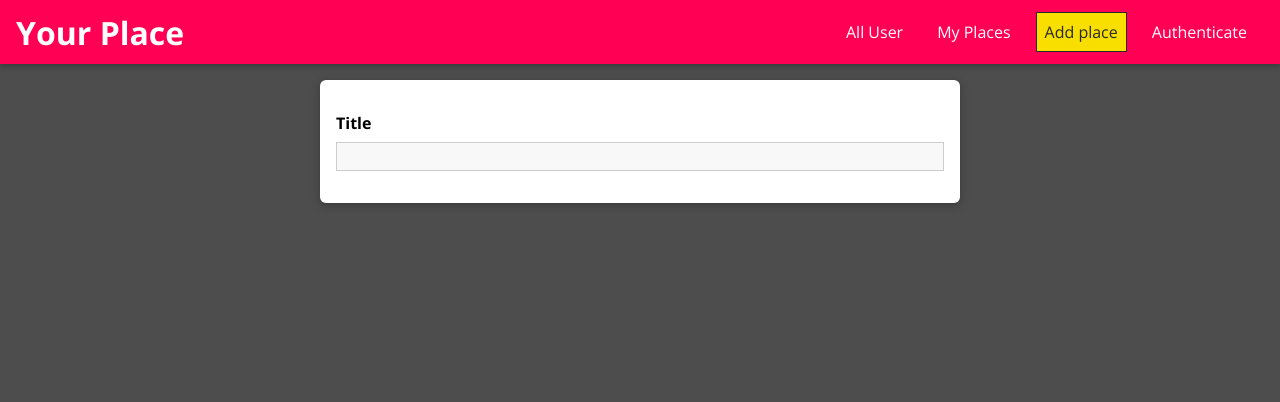
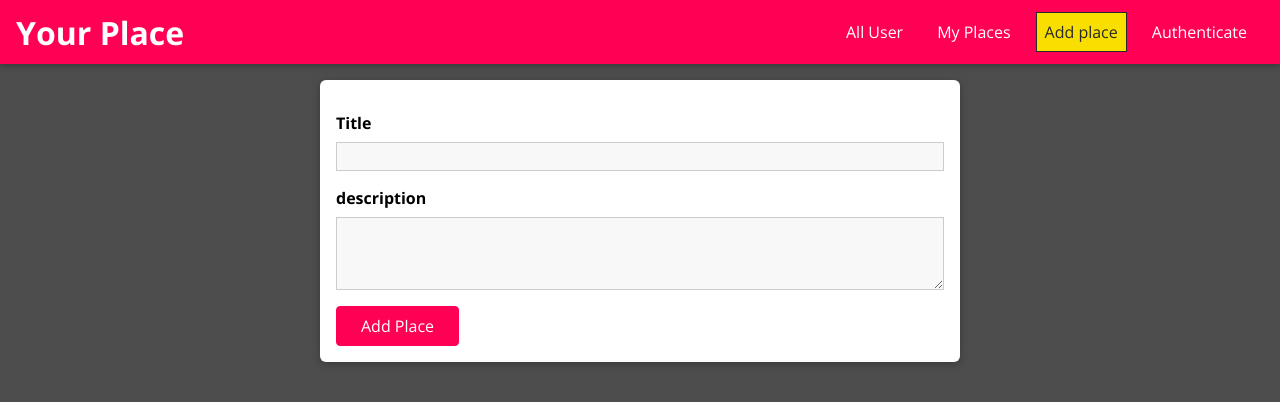
Before and after one commit to WebKBS/MERN, a React (Create React App) app in the folder project/: page /places/new in a window 1280 px wide. Shown: the top 402 px of the page. Built offline with nearby package versions, Linux system fonts and the light colour scheme.

Commit message:
유효성 상태관리하기

```diff
--- a/project/src/places/pages/NewPlace.js
+++ b/project/src/places/pages/NewPlace.js
@@ -1,12 +1,83 @@
-import Input from '../../shared/components/FormElements/Input';
-import './NewPlace.css';
+import Input from "../../shared/components/FormElements/Input";
+import "./NewPlace.css";
+import Button from "../../shared/components/FormElements/Button";
 
-import { VALIDATOR_REQUIRE } from '../../shared/util/validators';
+import {
+  VALIDATOR_MINLENGTH,
+  VALIDATOR_REQUIRE,
+} from "../../shared/util/validators";
+import { useCallback, useReducer } from "react";
+
+const formReducer = (state, action) => {
+  switch (action.type) {
+    case "INPUT_CHANGE":
+      let formIsValid = true;
+      for (const inputId in state.inputs) {
+        if (inputId === action.inputId) {
+          formIsValid = formIsValid && action.isValid;
+        } else {
+          formIsValid = formIsValid && state.inputs[inputId].isValid;
+        }
+      }
+      return {
+        ...state,
+        inputs: {
+          ...state.inputs,
+          [action.inputId]: { value: action.value, isValid: action.isValid },
+        },
+        isValid: formIsValid,
+      };
+    default:
+      return state;
+  }
+};
 
 const NewPlace = () => {
+  const [formState, dispatch] = useReducer(formReducer, {
+    inputs: {
+      title: {
+        value: "",
+        isValid: false,
+      },
+      description: {
+        value: "",
+        isValid: false,
+      },
+    },
+    isValid: false,
+  });
+
+  const inputHandler = useCallback((id, value, isValid) => {
+    dispatch({
+      type: "INPUT_CHANGE",
+      value: value,
+      isValid: isValid,
+      inputId: id,
+    });
+  }, []);
+
   return (
     <form className="place-form">
-      <Input element="input" type="text" label="Title" validators={[VALIDATOR_REQUIRE()]} errorText="에러가 났습니다!!" />
+      <Input
+        id="title"
+        element="input"
+        type="text"
+        label="Title"
+        validators={[VALIDATOR_REQUIRE()]}
+        errorText="에러가 났습니다!!"
+        onInput={inputHandler}
+      />
+      <Input
+        id="description"
+        element="textarea"
+        label="description"
+        validators={[VALIDATOR_MINLENGTH(5)]}
+        errorText="설명 5글자이상 해주세요"
+        onInput={inputHandler}
+      />
+      <Button type="submit" disabled={!formState.isValid}>
+        Add Place
+      </Button>
     </form>
   );
 };
--- a/project/src/shared/components/FormElements/Input.js
+++ b/project/src/shared/components/FormElements/Input.js
@@ -1,17 +1,17 @@
-import { useReducer } from 'react';
-import './Input.css';
+import { useReducer, useEffect } from "react";
+import "./Input.css";
 
-import { validate } from '../../util/validators';
+import { validate } from "../../util/validators";
 
 const inputReducer = (state, action) => {
   switch (action.type) {
-    case 'CHANGE':
+    case "CHANGE":
       return {
         ...state,
         value: action.val,
         isValid: validate(action.val, action.validators),
       };
-    case 'TOUCH':
+    case "TOUCH":
       return {
         ...state,
         isTouched: true,
@@ -23,22 +23,61 @@ const inputReducer = (state, action) => {
 };
 
 const Input = (props) => {
-  const [inputState, dispatch] = useReducer(inputReducer, { value: '', isValid: true, isTouched: false });
+  const [inputState, dispatch] = useReducer(inputReducer, {
+    value: "",
+    isValid: true,
+    isTouched: false,
+  });
+
+  const { id, onInput } = props;
+  const { value, isValid } = inputState;
+
+  console.log(id, onInput, value, isValid);
+
+  useEffect(() => {
+    onInput(id, value, isValid);
+  }, [id, value, isValid, onInput]);
 
   const changeHandler = (event) => {
-    dispatch({ type: 'CHANGE', val: event.target.value, validators: props.validators });
+    dispatch({
+      type: "CHANGE",
+      val: event.target.value,
+      validators: props.validators,
+    });
   };
 
   const touchHandler = () => {
     dispatch({
-      type: 'TOUCH',
+      type: "TOUCH",
     });
   };
 
-  const element = props.element === 'input' ? <input id={props.id} type={props.type} placeholder={props.placeholder} value={inputState.value} onBlur={touchHandler} onChange={changeHandler} /> : <textarea id={props.id} rows={props.rows || 3} onChange={changeHandler} onBlur={touchHandler} value={inputState.value} />;
+  const element =
+    props.element === "input" ? (
+      <input
+        id={props.id}
+        type={props.type}
+        placeholder={props.placeholder}
+        value={inputState.value}
+        onBlur={touchHandler}
+        onChange={changeHandler}
+      />
+    ) : (
+      <textarea
+        id={props.id}
+        rows={props.rows || 3}
+        onChange={changeHandler}
+        onBlur={touchHandler}
+        value={inputState.value}
+      />
+    );
 
   return (
-    <div className={`form-control ${!inputState.isValid && inputState.isTouched && 'form-control--invalid'}`}>
+    <div
+      className={`form-control ${
+        !inputState.isValid && inputState.isTouched && "form-control--invalid"
+      }`}
+    >
       <label htmlFor={props.id}>{props.label}</label>
       {element}
       {!inputState.isValid && inputState.isTouched && <p>{props.errorText}</p>}
```
